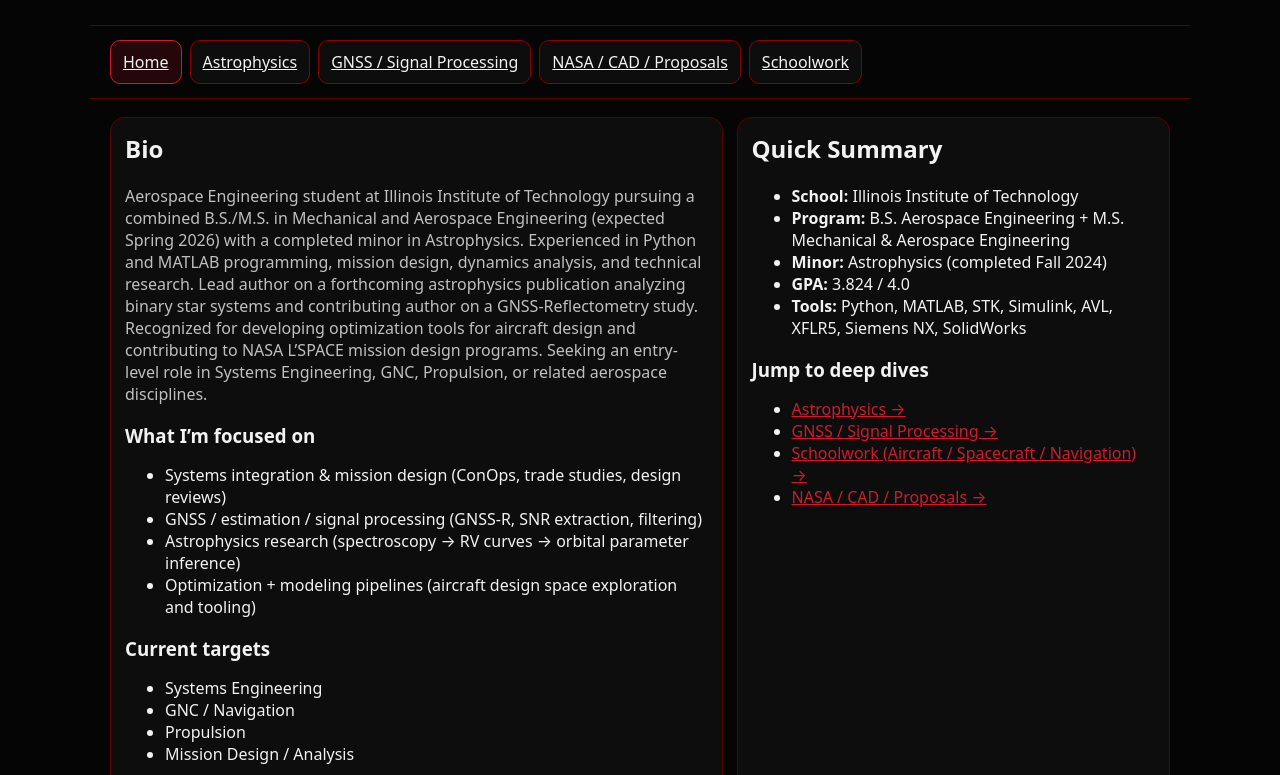
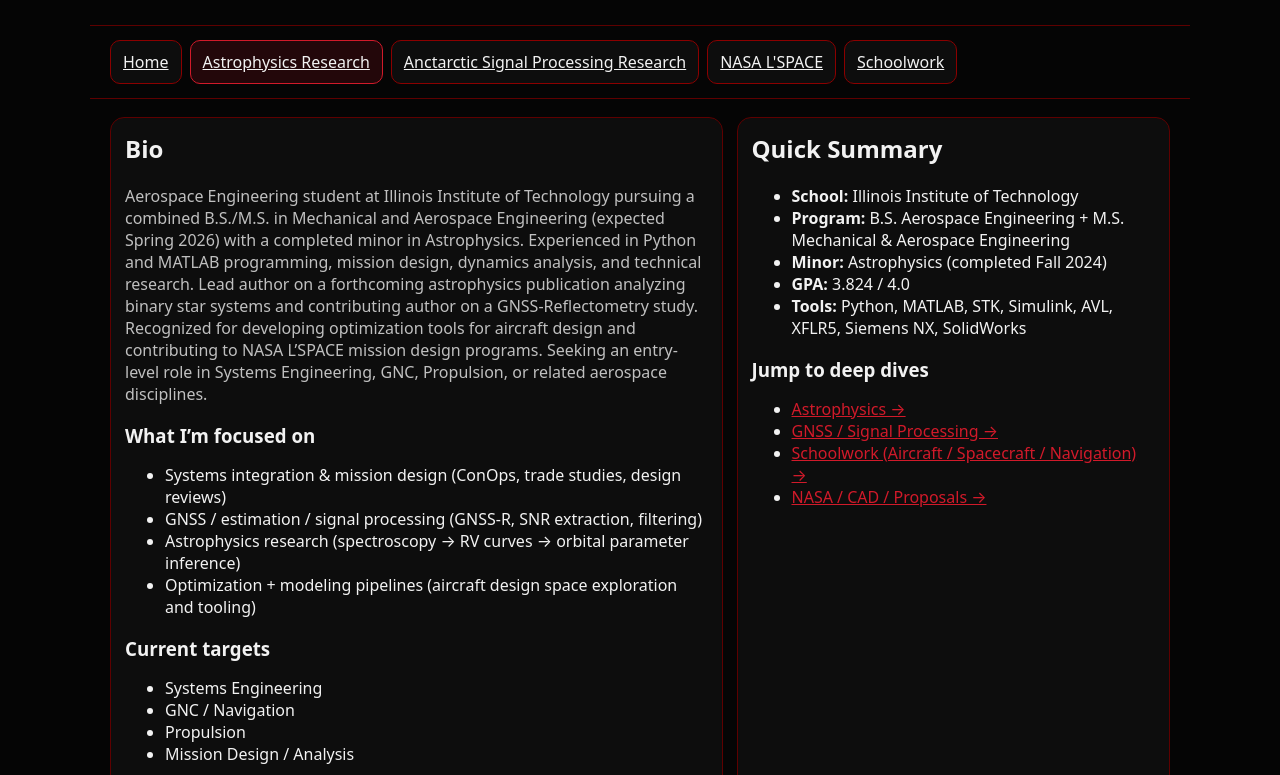
Before and after one commit to jwilkes046/jonahwilkes.github.io, a plain HTML site: page index.html in a window 1280 px wide. Shown: the part 97-872 px from the top of the page. Drawn offline with Linux system fonts and the light colour scheme.

Commit message:
Update index.html

```diff
--- a/index.html
+++ b/index.html
@@ -33,10 +33,10 @@
     </header>
 
     <nav class="tabs">
-      <a class="tab active" href="index.html">Home</a>
-      <a class="tab" href="astrophysics.html">Astrophysics</a>
-      <a class="tab" href="gnss.html">GNSS / Signal Processing</a>
-      <a class="tab" href="nasa.html">NASA / CAD / Proposals</a>
+      <a class="tab" href="index.html">Home</a>
+      <a class="tab active" href="astrophysics.html">Astrophysics Research</a>
+      <a class="tab" href="gnss.html">Anctarctic Signal Processing Research</a>
+      <a class="tab" href="nasa.html">NASA L'SPACE</a>
       <a class="tab" href="schoolwork.html">Schoolwork</a>
     </nav>
 
```
